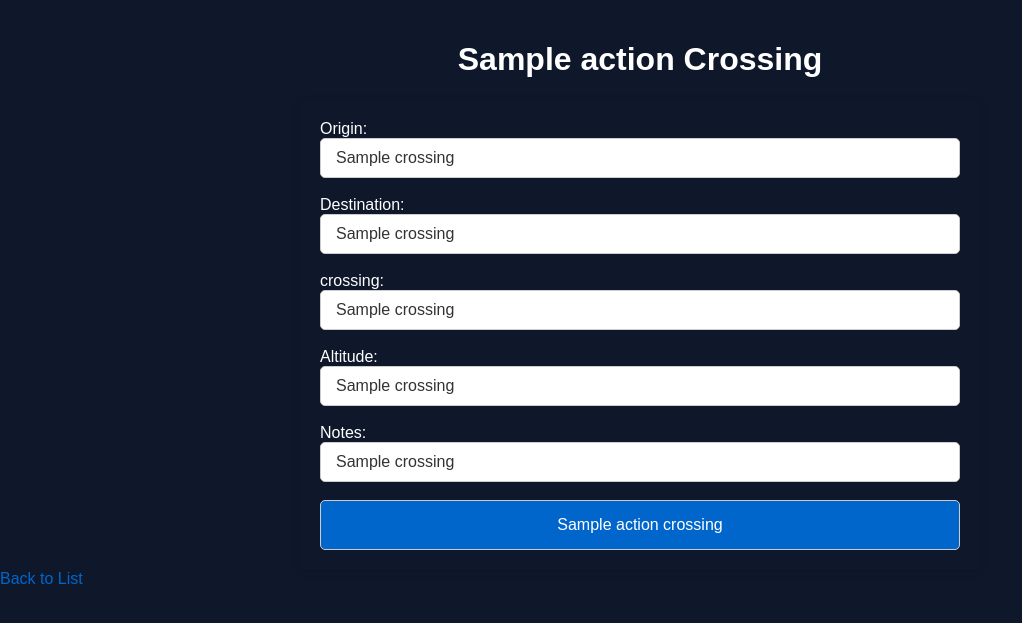
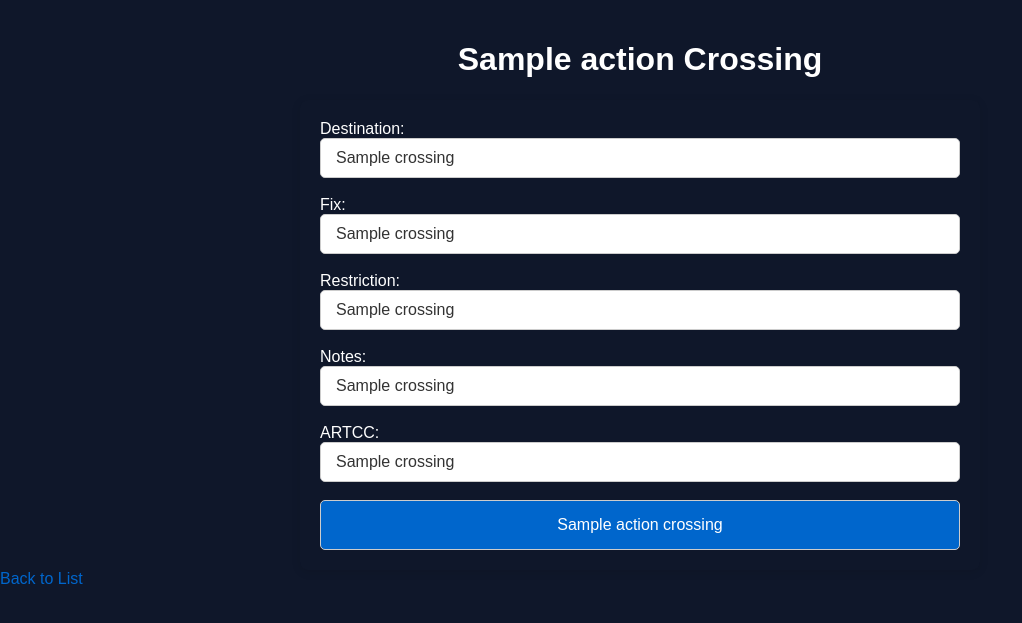
Before and after one commit to alphagolfcharlie/ids-backend, a Flask app: template templates/edit_crossing.html in a window 1280 px wide. Shown: the part 51-674 px from the top of the page, without its empty margins (0-1022 px from the left). Run offline with Flask 3, Linux system fonts and the light colour scheme; the template is opened without the code that fills it: most values are stand-ins (such as "Sample title", 1, 10 or a date in 2020).

Commit message:
1.0.14 housekeeping

```diff
--- a/app.py
+++ b/app.py
@@ -49,7 +49,7 @@ def get_flow(airport_code):
 
 @app.route("/")
 def home():
-    return render_template("index2.html")
+    return render_template("index.html")
 
 @app.route("/SOPs")
 def SOPs():
@@ -277,7 +277,7 @@ def add_crossing():
 
         conn = sqlite3.connect('crossings.db')
         cursor = conn.cursor()
-        cursor.execute("INSERT INTO crossings (destination, fix, restriction, notes, artcc) VALUES (?, ?, ?, ?, ?)",
+        cursor.execute("INSERT INTO crossings (destination, bdry_fix, restriction, notes, artcc) VALUES (?, ?, ?, ?, ?)",
                        (destination, fix, restriction, notes, artcc))
         conn.commit()
         conn.close()
@@ -310,14 +310,15 @@ def edit_crossing(crossing_id):
         artcc = request.form['artcc']
 
         cursor.execute("""
-            UPDATE crossings SET destination=?, fix=?, restriction=?, notes=?, artcc=?
+            UPDATE crossings SET destination=?, bdry_fix=?, restriction=?, notes=?, artcc=?
             WHERE rowid=?
-        """, (destination, fix, restriction, notes, artcc))
+        """, (destination, fix, restriction, notes, artcc, crossing_id))
+
         conn.commit()
         conn.close()
         return redirect(url_for('admin_crossings'))
 
-    cursor.execute("SELECT * FROM crossings WHERE rowid=?", (crossing_id))
+    cursor.execute("SELECT * FROM crossings WHERE rowid=?", (crossing_id,))
     row = cursor.fetchone()
     conn.close()
     return render_template("edit_crossing.html",crossing=row, action="Edit")
--- a/templates/edit_crossing.html
+++ b/templates/edit_crossing.html
@@ -2,11 +2,11 @@
 {% block content %}
 <h1>{{ action }} Crossing</h1>
 <form method="post">
-    Origin: <input type="text" name="destination" value="{{ crossing[0] if crossing else '' }}"><br><br>
-    Destination: <input type="text" name="fix" value="{{ crossing[1] if crossing else '' }}"><br><br>
-    crossing: <input type="text" name="restriction" value="{{ crossing[2] if crossing else '' }}"><br><br>
-    Altitude: <input type="text" name="notes" value="{{ crossing[3] if crossing else '' }}"><br><br>
-    Notes: <input type="text" name="artcc" value="{{ crossing[4] if crossing else '' }}"><br><br>
+    Destination: <input type="text" name="destination" value="{{ crossing[0] if crossing else '' }}"><br><br>
+    Fix: <input type="text" name="fix" value="{{ crossing[1] if crossing else '' }}"><br><br>
+    Restriction: <input type="text" name="restriction" value="{{ crossing[2] if crossing else '' }}"><br><br>
+    Notes: <input type="text" name="notes" value="{{ crossing[3] if crossing else '' }}"><br><br>
+    ARTCC: <input type="text" name="artcc" value="{{ crossing[4] if crossing else '' }}"><br><br>
     <input type="submit" value="{{ action }} crossing">
 </form>
 <a href="{{ url_for('admin_crossings') }}">Back to List</a>
```
Also changed, not shown: crossings.db, templates/index.html (renamed from templates/index2.html).
